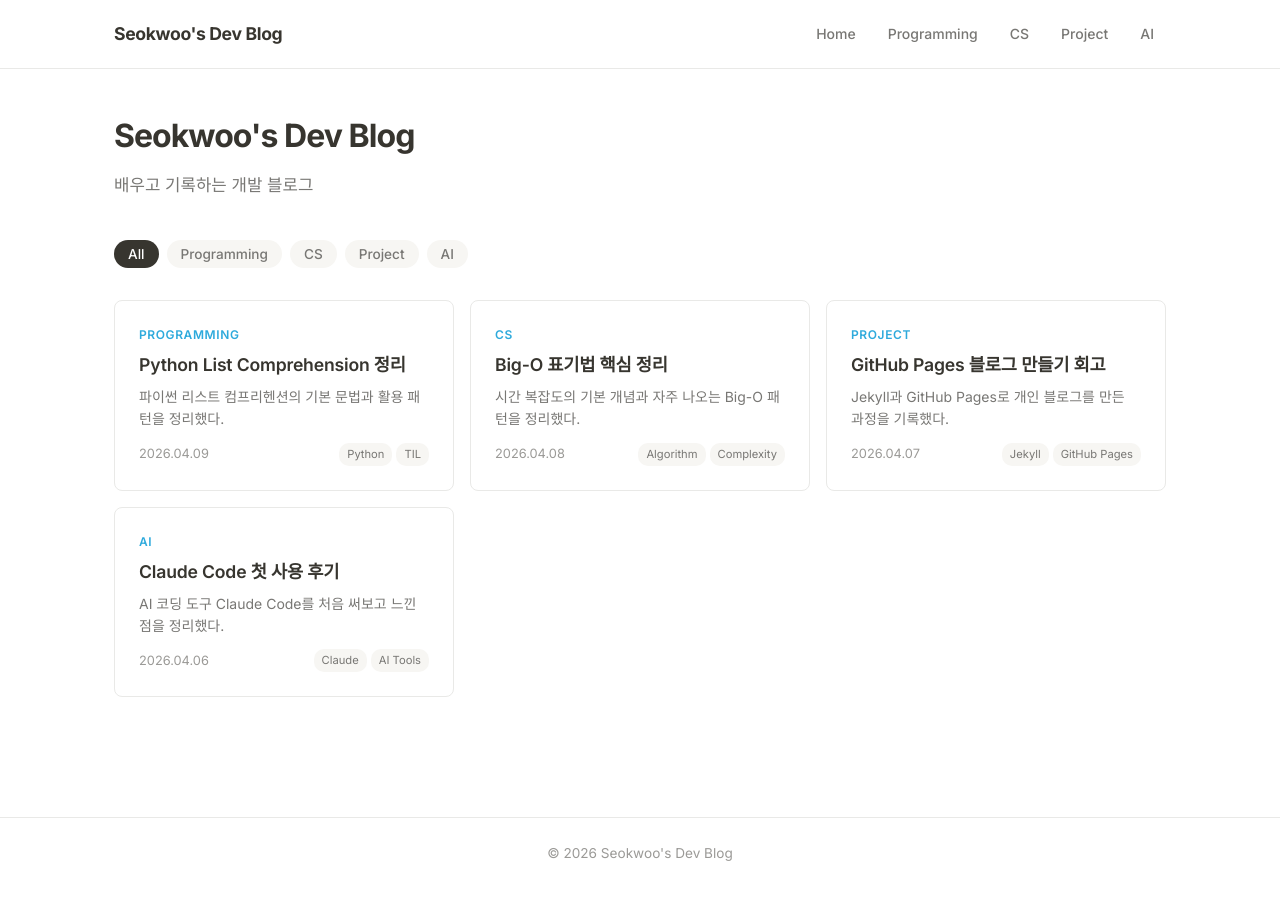
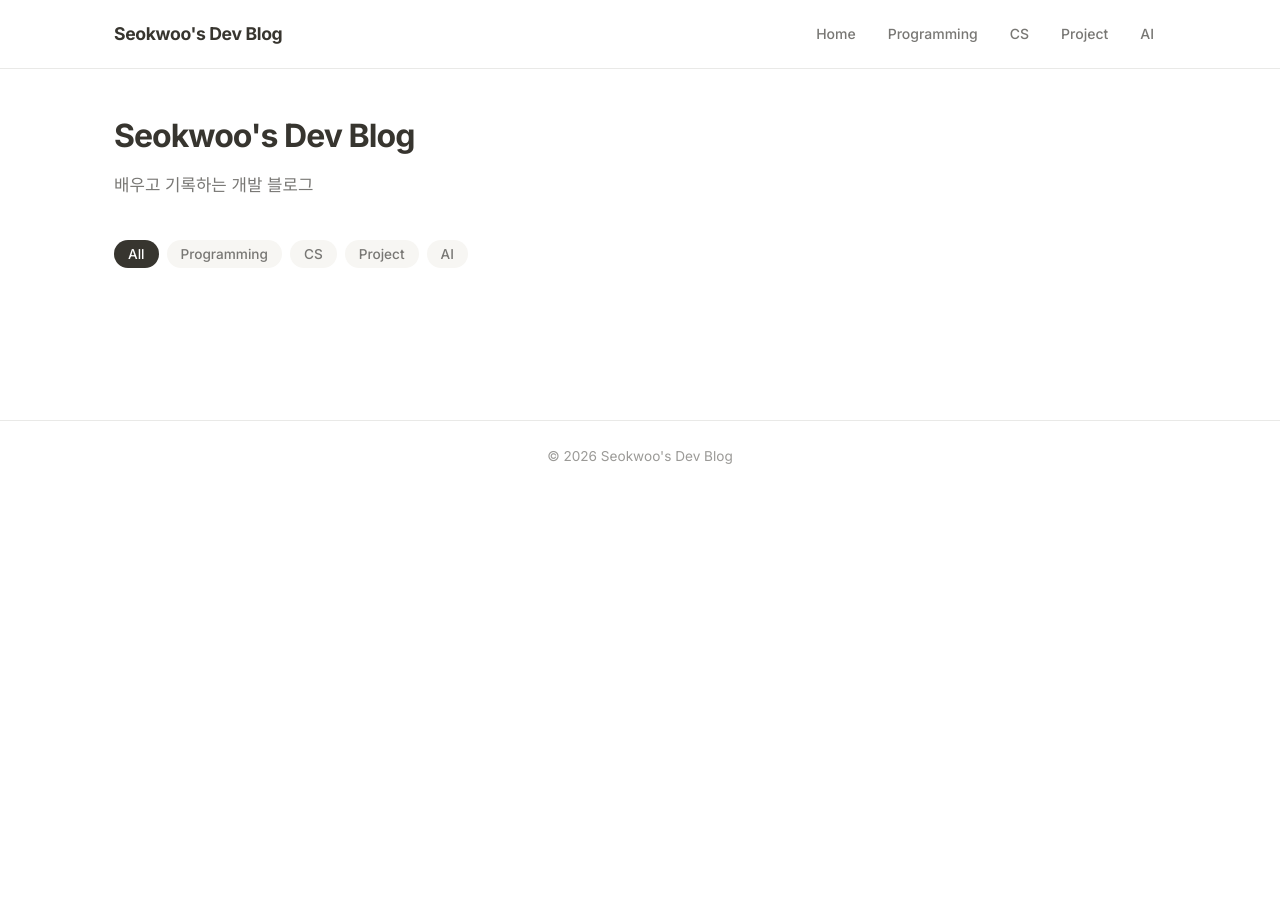
Before and after one commit to YANGSEOKWOO/YANGSEOKWOO.github.io, a Jekyll site: the page built from index.html, in a window 1280 px wide. Built offline with Jekyll 4.4.1, drawn with Linux system fonts in a browser that asks for light colours.

````diff
--- a/_config.yml
+++ b/_config.yml
@@ -22,3 +22,4 @@
   - Gemfile
   - Gemfile.lock
   - README.md
+  - _templates
--- a/_posts/2026-04-06-claude-code-first-impression.md
+++ /dev/null
@@ -1,24 +0,0 @@
----
-layout: post
-title: "Claude Code 첫 사용 후기"
-description: "AI 코딩 도구 Claude Code를 처음 써보고 느낀 점을 정리했다."
-date: 2026-04-06
-category: AI
-tags: [Claude, AI Tools]
----
-
-## Claude Code란?
-
-Anthropic에서 만든 CLI 기반 AI 코딩 어시스턴트다. 터미널에서 직접 코드를 읽고, 수정하고, 실행할 수 있다.
-
-## 인상적이었던 점
-
-- **파일 직접 수정**: 코드를 복사-붙여넣기 할 필요 없이 바로 수정해준다
-- **컨텍스트 이해**: 프로젝트 구조를 파악하고 관련 파일을 알아서 찾는다
-- **멀티 태스킹**: 여러 파일을 동시에 수정하는 것도 가능하다
-
-## 활용 팁
-
-1. 작업 내용을 구체적으로 설명하면 결과가 좋다
-2. 한 번에 너무 큰 작업을 시키기보다 단계를 나누는 것이 낫다
-3. 결과를 꼭 확인하고 필요하면 수정을 요청한다
--- a/_posts/2026-04-07-first-project-retrospective.md
+++ /dev/null
@@ -1,28 +0,0 @@
----
-layout: post
-title: "GitHub Pages 블로그 만들기 회고"
-description: "Jekyll과 GitHub Pages로 개인 블로그를 만든 과정을 기록했다."
-date: 2026-04-07
-category: Project
-tags: [Jekyll, GitHub Pages]
----
-
-## 왜 블로그를 만들었나
-
-배운 것을 기록하고 정리하는 습관을 만들고 싶었다. 노션에 정리하던 것을 공개 블로그로 옮기기로 했다.
-
-## 기술 스택 선택
-
-- **Jekyll** — GitHub Pages 네이티브 지원, 마크다운으로 글 작성
-- **GitHub Pages** — 무료 호스팅, push만 하면 자동 배포
-
-## 배운 점
-
-1. Jekyll의 레이아웃 시스템 (`_layouts`, `_includes`)
-2. Front matter를 활용한 카테고리 분류
-3. CSS Grid로 카드형 레이아웃 구성
-
-## 다음 할 일
-
-- 글을 꾸준히 쓰는 것이 가장 중요하다
-- 댓글 기능 추가 고려 (giscus)
--- a/_posts/2026-04-08-big-o-notation.md
+++ /dev/null
@@ -1,30 +0,0 @@
----
-layout: post
-title: "Big-O 표기법 핵심 정리"
-description: "시간 복잡도의 기본 개념과 자주 나오는 Big-O 패턴을 정리했다."
-date: 2026-04-08
-category: CS
-tags: [Algorithm, Complexity]
----
-
-## Big-O란?
-
-알고리즘의 실행 시간이 입력 크기 n에 따라 어떻게 증가하는지를 나타내는 표기법이다.
-
-## 자주 나오는 복잡도
-
-| 표기 | 이름 | 예시 |
-|------|------|------|
-| O(1) | 상수 | 배열 인덱스 접근 |
-| O(log n) | 로그 | 이진 탐색 |
-| O(n) | 선형 | 배열 순회 |
-| O(n log n) | 선형 로그 | 병합 정렬 |
-| O(n²) | 이차 | 버블 정렬 |
-
-## 핵심 포인트
-
-> 최악의 경우(worst case)를 기준으로 분석하는 것이 일반적이다.
-
-- 상수는 무시한다: `O(2n)` → `O(n)`
-- 낮은 차수는 무시한다: `O(n² + n)` → `O(n²)`
-- 중첩 루프는 곱한다: `for in for` → `O(n²)`
--- a/_posts/2026-04-09-python-list-comprehension.md
+++ /dev/null
@@ -1,43 +0,0 @@
----
-layout: post
-title: "Python List Comprehension 정리"
-description: "파이썬 리스트 컴프리헨션의 기본 문법과 활용 패턴을 정리했다."
-date: 2026-04-09
-category: Programming
-tags: [Python, TIL]
----
-
-## List Comprehension이란?
-
-리스트를 간결하게 생성하는 파이썬 문법이다.
-
-```python
-# 기본 for문
-squares = []
-for x in range(10):
-    squares.append(x ** 2)
-
-# list comprehension
-squares = [x ** 2 for x in range(10)]
-```
-
-## 조건 필터링
-
-```python
-# 짝수만 필터링
-evens = [x for x in range(20) if x % 2 == 0]
-```
-
-## 중첩 반복
-
-```python
-# 2차원 리스트 평탄화
-matrix = [[1, 2], [3, 4], [5, 6]]
-flat = [x for row in matrix for x in row]
-# [1, 2, 3, 4, 5, 6]
-```
-
-## 언제 쓰고 언제 안 쓸까?
-
-- **쓸 때**: 단순 변환, 필터링
-- **안 쓸 때**: 로직이 복잡해서 가독성이 떨어질 때 → 일반 for문이 낫다
````
Also changed, not shown: _templates/ai.md (added, +51 -0 lines), _templates/cs.md (added, +52 -0 lines), _templates/project.md (added, +49 -0 lines).
